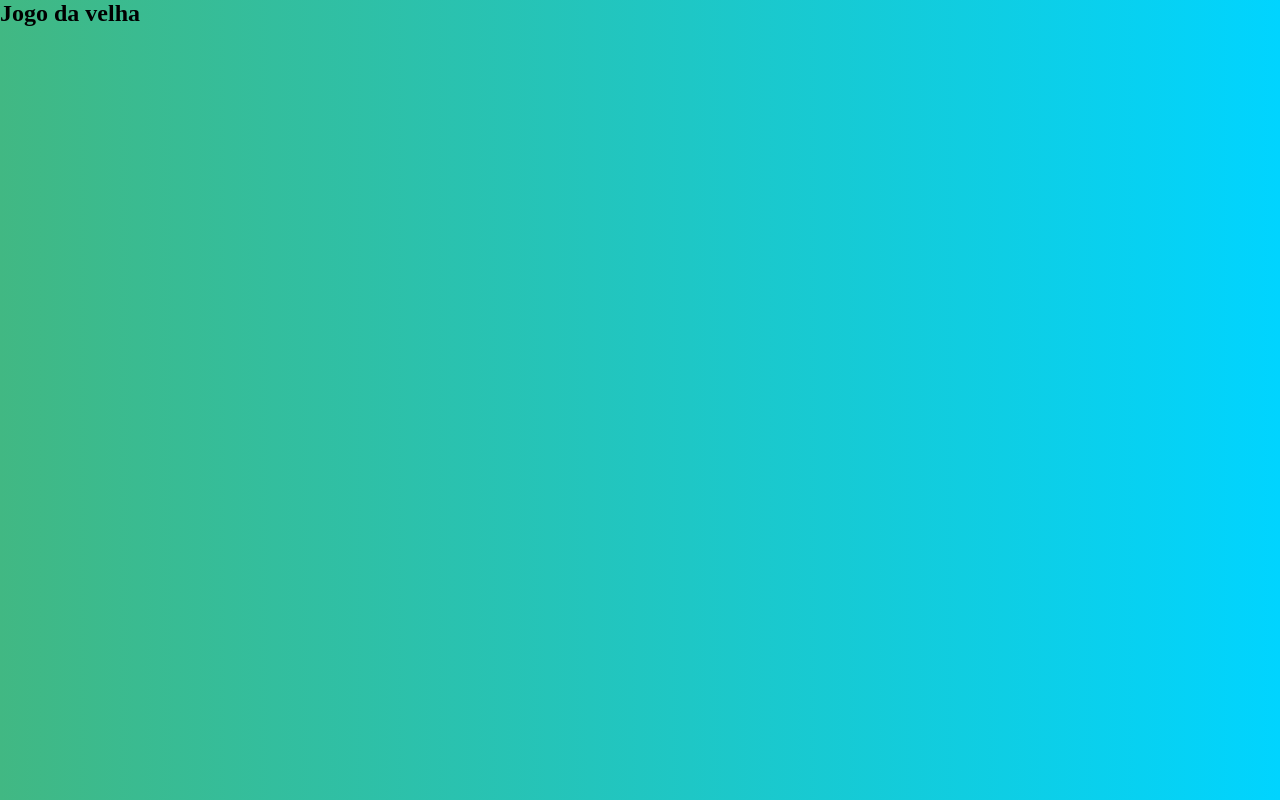
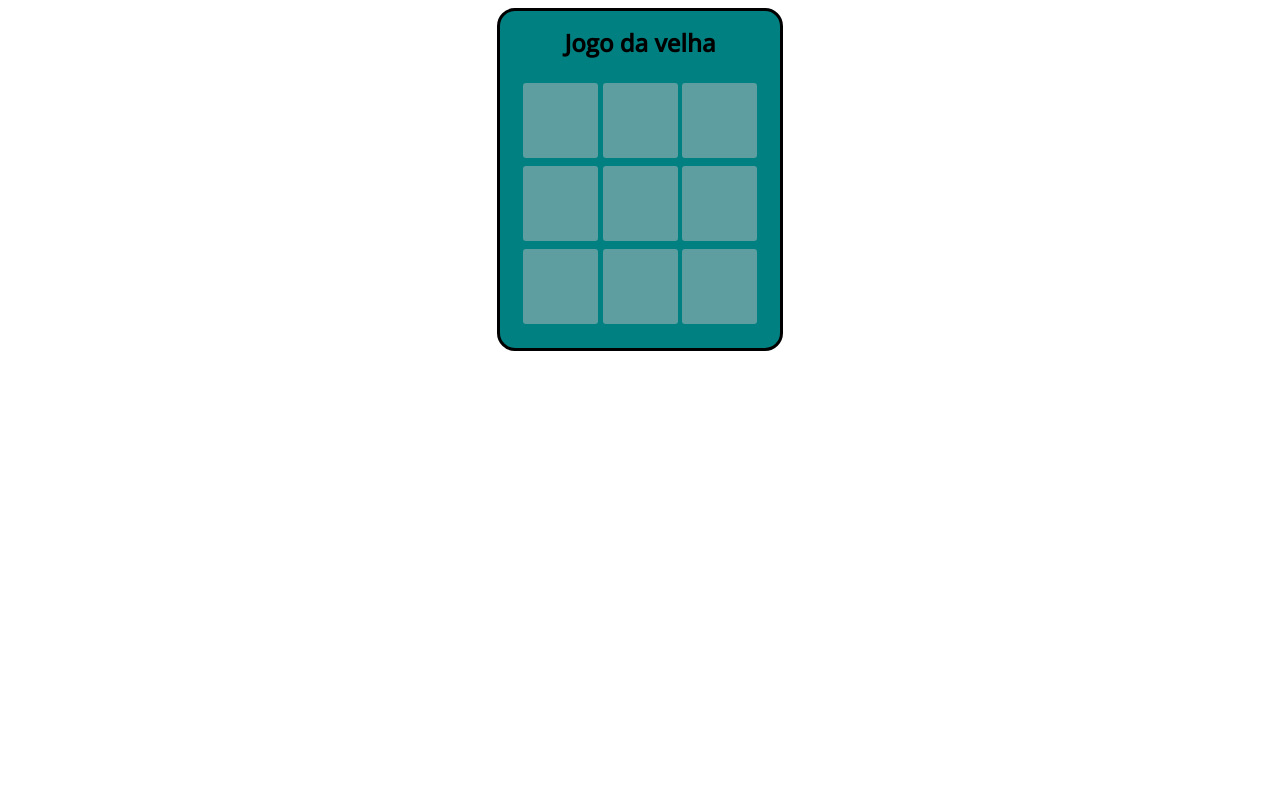
Before and after one commit to atir75/jogo-da-velha, a plain HTML site: page index.html in a window 1280 px wide. Drawn offline with nearby package versions, Linux system fonts and the light colour scheme.

Commit message:
commit change css

```diff
--- a/style.css
+++ b/style.css
@@ -1,70 +1,39 @@
-* {
-    margin: 0;
-    padding: 0;
-    box-sizing: border-box;
-}
+@import url('https://fonts.googleapis.com/css2?family=Open+Sans:wght@400;500&family=Roboto:wght@400;700&display=swap');
 
 body {
-    height: 100vh;
-    width: 100vw;
-    background: linear-gradient(90deg, rgba(65,184,131,1) 0%, rgba(0,212,255,1) 100%)
-
-}
-
-.board {
-    display: grid;
-    width: 100%;
-    height: 100%;
-    justify-content: center;
-    align-content: center;
-    justify-items: center;
-    align-items: center;
-    grid-template-columns: repeat(3, auto);
+    font-family: "Open Sans";
 }
 
 
-
-.cell {
-    width: 100px;
-    height: 100px;
-    border: 2px solid white;
-    justify-content: center;
-    align-items: center;
+h2 {
+    margin-top: -5px;
+    text-align: center;
 }
 
-.cell:nth-child(1),
-.cell:nth-child(2),
-.cell:nth-child(3) {
-    border-top: none;
+.container {
+    margin: 0 auto;
+    max-width: 240px;
+    padding: 20px;
+    border-radius: 18px;
+    background-color: teal;
+    border: 3px solid black;
 }
 
-.cell:nth-child(1),
-.cell:nth-child(4),
-.cell:nth-child(7) {
-    border-left: none;
+.grid {
+    display: flex;
+    flex-flow: row wrap;
+    justify-content: space-evenly;
 }
 
-.cell:nth-child(7),
-.cell:nth-child(8),
-.cell:nth-child(9) {
-    border-bottom: none;
+
+.celula {
+    width: 75px;
+    height: 65px;
+    font-size: 30pt;
+    margin: 4px 2px;
+    font-weight: 300;
+    padding-top: 10px;
+    border-radius: 3px;
+    text-align: center;
+    background-color: cadetblue;
 }
-
-.cell:nth-child(3),
-.cell:nth-child(6),
-.cell:nth-child(9) {
-    border-right: none;
-}
-
-/* X */
-.cell.X::before,
-.cell.X::after {
-    content: '';
-    height: 100px;
-    width: 100px;
-    background: black;
-}
-
-.winning-message {
-    display: none;
-}
```
